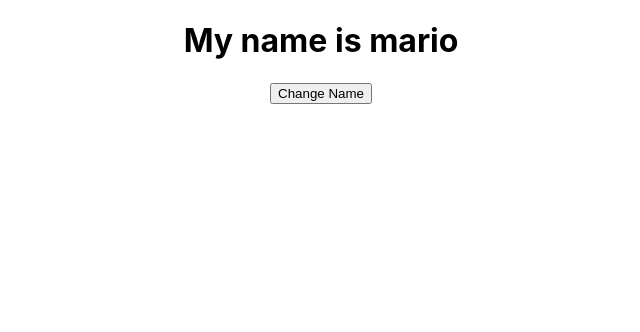
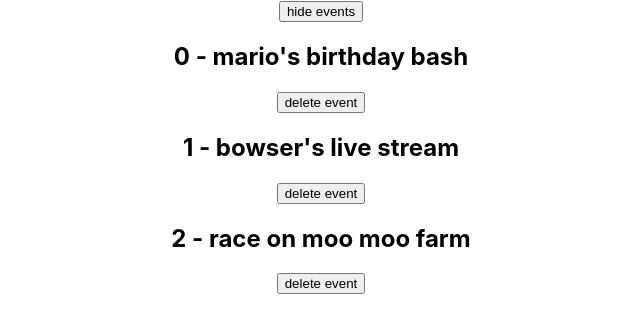
Before and after one commit to HanChuenFoong/learn-react, a React (Create React App) app in the folder app/: page / in a window 1280 px wide. Shown: the top 332 px of the page, without its empty margins (319-959 px from the left). Built offline with nearby package versions, Linux system fonts and the light colour scheme; the HTML template or start-up script is replaced by a standard one.

Commit message:
Updated with list and buttons

```diff
--- a/app/src/App.js
+++ b/app/src/App.js
@@ -1,18 +1,42 @@
-import './App.css';
-import { useState } from 'react'
+import "./App.css";
+import { useState } from "react";
 
 function App() {
-  const [name, setName] = useState("mario")
+  const [showEvents, setShowEvents] = useState(true);
+  const [events, setEvents] = useState([
+    { title: "mario's birthday bash", id: 1 },
+    { title: "bowser's live stream", id: 2 },
+    { title: "race on moo moo farm", id: 3 },
+  ]);
 
-  const handleClick = () => {
-    setName("luigi")
-    console.log(name)
-  }
+  const handleClick = (id) => {
+    setEvents((prevEvents) => {
+      return prevEvents.filter((event) => {
+        return id !== event.id;
+      });
+    });
+  };
 
   return (
     <div className="App">
-      <h1>My name is {name}</h1>
-      <button onClick={handleClick}>Change Name</button>
+      {showEvents && (
+        <div>
+          <button onClick={() => setShowEvents(false)}>hide events</button>
+        </div>
+      )}
+      {!showEvents && (
+        <div>
+          <button onClick={() => setShowEvents(true)}>show events</button>
+        </div>
+      )}
+      {showEvents && events.map((event, index) => (
+        <div key={event.id}>
+          <h2>
+            {index} - {event.title}
+          </h2>
+          <button onClick={() => handleClick(event.id)}>delete event</button>
+        </div>
+      ))}
     </div>
   );
 }
```
